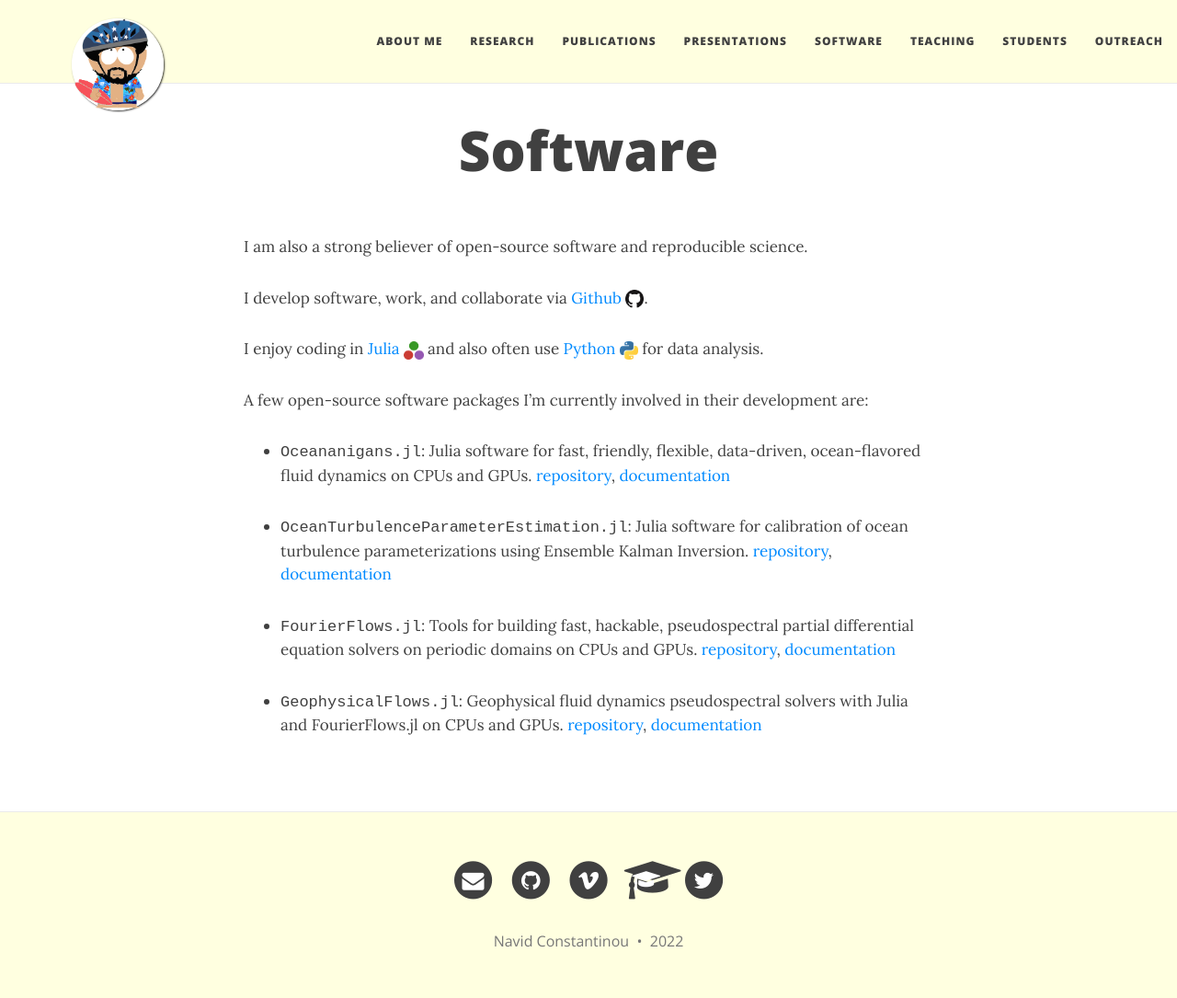
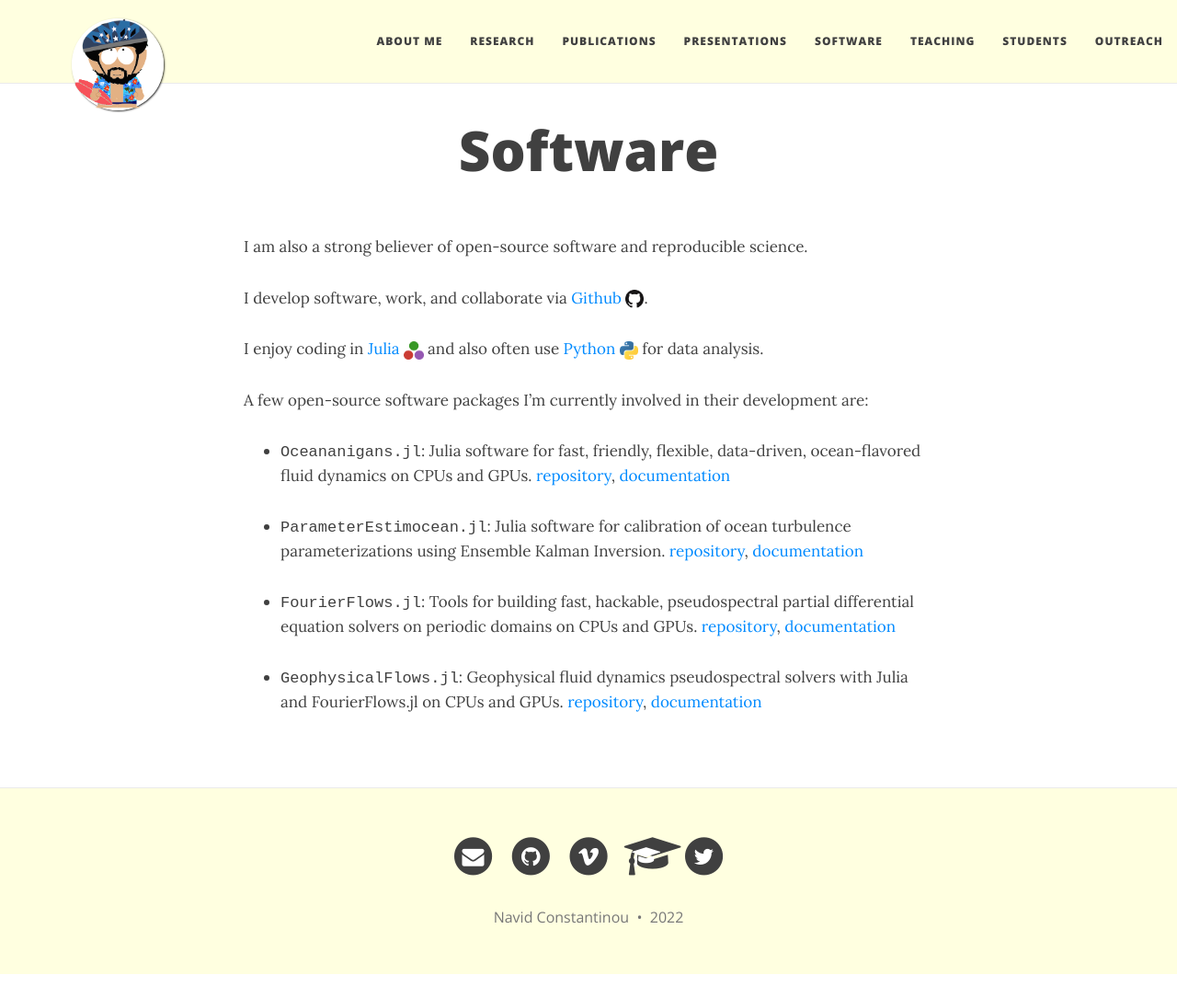
Before and after one commit to navidcy/navidcy.github.io, a Jekyll site: the page built from software.md, in a window 1280 px wide and 1085 px high. Shown: the whole window at 92% size. Built offline with Jekyll 4.4.1, drawn with Linux system fonts in a browser that asks for light colours; nearby versions of some CDN libraries.

Commit message:
OceanTurbulenceParameterEstimation -> ParameterEstimocean

```diff
--- a/software.md
+++ b/software.md
@@ -14,7 +14,7 @@ A few open-source software packages I'm currently involved in their development
 
 - <tt>Oceananigans.jl</tt>: Julia software for fast, friendly, flexible, data-driven, ocean-flavored fluid dynamics on CPUs and GPUs. [repository][oceananigans-repo]{:target="_blank"}, [documentation][oceananigans-docs]{:target="_blank"}
 
-- <tt>OceanTurbulenceParameterEstimation.jl</tt>: Julia software for calibration of ocean turbulence parameterizations using Ensemble Kalman Inversion. [repository][oceanturbulenceparameterestimation-repo]{:target="_blank"}, [documentation][oceanturbulenceparameterestimation-docs]{:target="_blank"}
+- <tt>ParameterEstimocean.jl</tt>: Julia software for calibration of ocean turbulence parameterizations using Ensemble Kalman Inversion. [repository][parameterestimocean-repo]{:target="_blank"}, [documentation][parameterestimocean-docs]{:target="_blank"}
 
 - <tt>FourierFlows.jl</tt>: Tools for building fast, hackable, pseudospectral partial differential equation solvers on periodic domains on CPUs and GPUs. [repository][fourierflows-repo]{:target="_blank"}, [documentation][fourierflows-docs]{:target="_blank"}
 
@@ -28,9 +28,9 @@ A few open-source software packages I'm currently involved in their development
 [fourierflows-repo]: https://www.github.com/FourierFlows/FourierFlows.jl
 [geophysicalflows-repo]: https://www.github.com/FourierFlows/GeophysicalFlows.jl
 [oceananigans-repo]: https://www.github.com/CliMA/Oceananigans.jl
-[oceanturbulenceparameterestimation-repo]: https://www.github.com/CliMA/OceanTurbulenceParameterEstimation.jl
+[parameterestimocean-repo]: https://www.github.com/CliMA/ParameterEstimocean.jl
 
 [fourierflows-docs]: https://fourierflows.github.io/FourierFlowsDocumentation/stable/
 [geophysicalflows-docs]: https://fourierflows.github.io/GeophysicalFlowsDocumentation/stable/
 [oceananigans-docs]: https://clima.github.io/OceananigansDocumentation/stable/
-[oceanturbulenceparameterestimation-docs]: https://clima.github.io/OceanTurbulenceParameterEstimation.jl/dev/
+[parameterestimocean-docs]: https://clima.github.io/ParameterEstimocean.jl/dev/
```
Also changed, not shown: Gemfile.lock.
